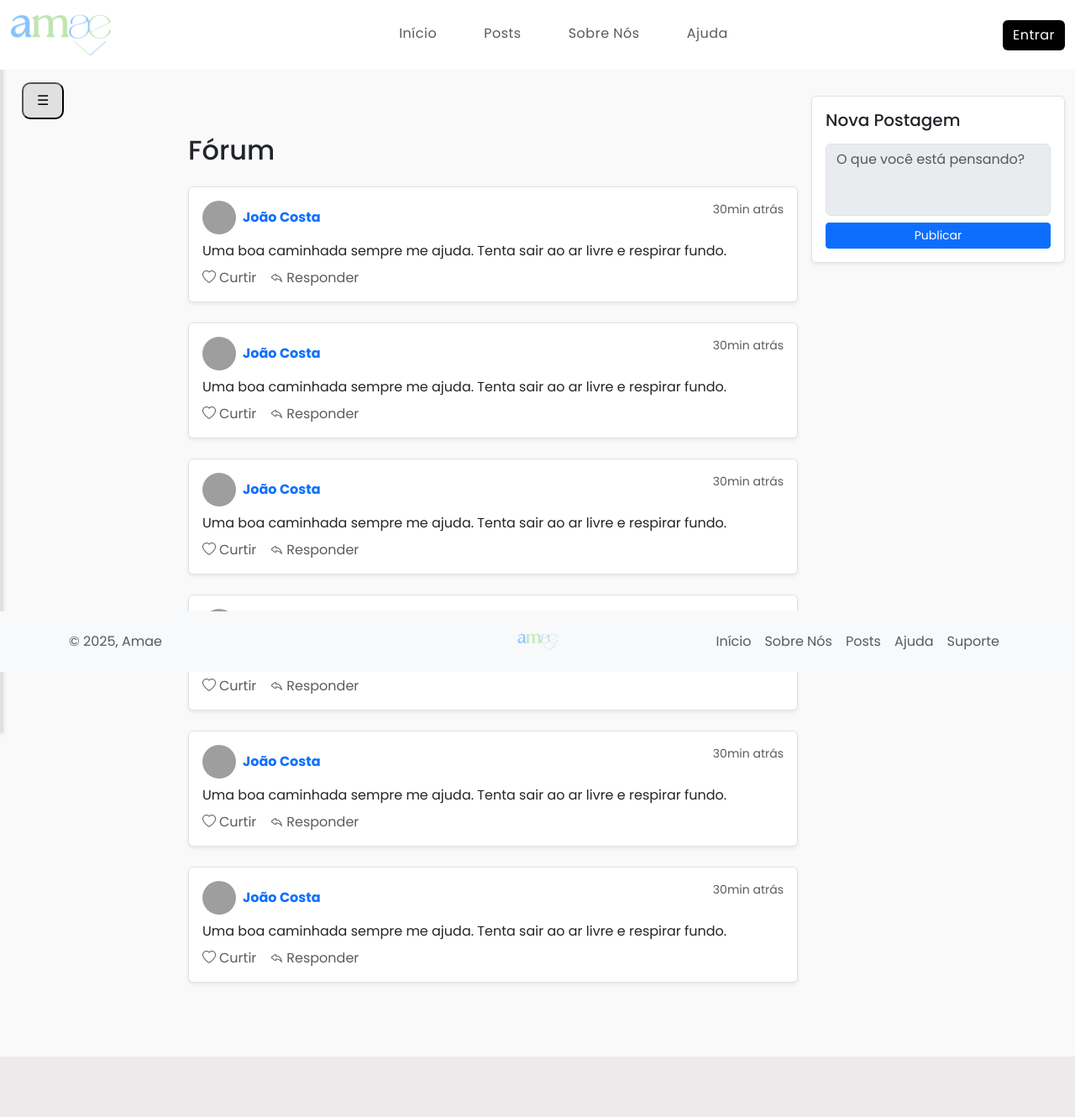
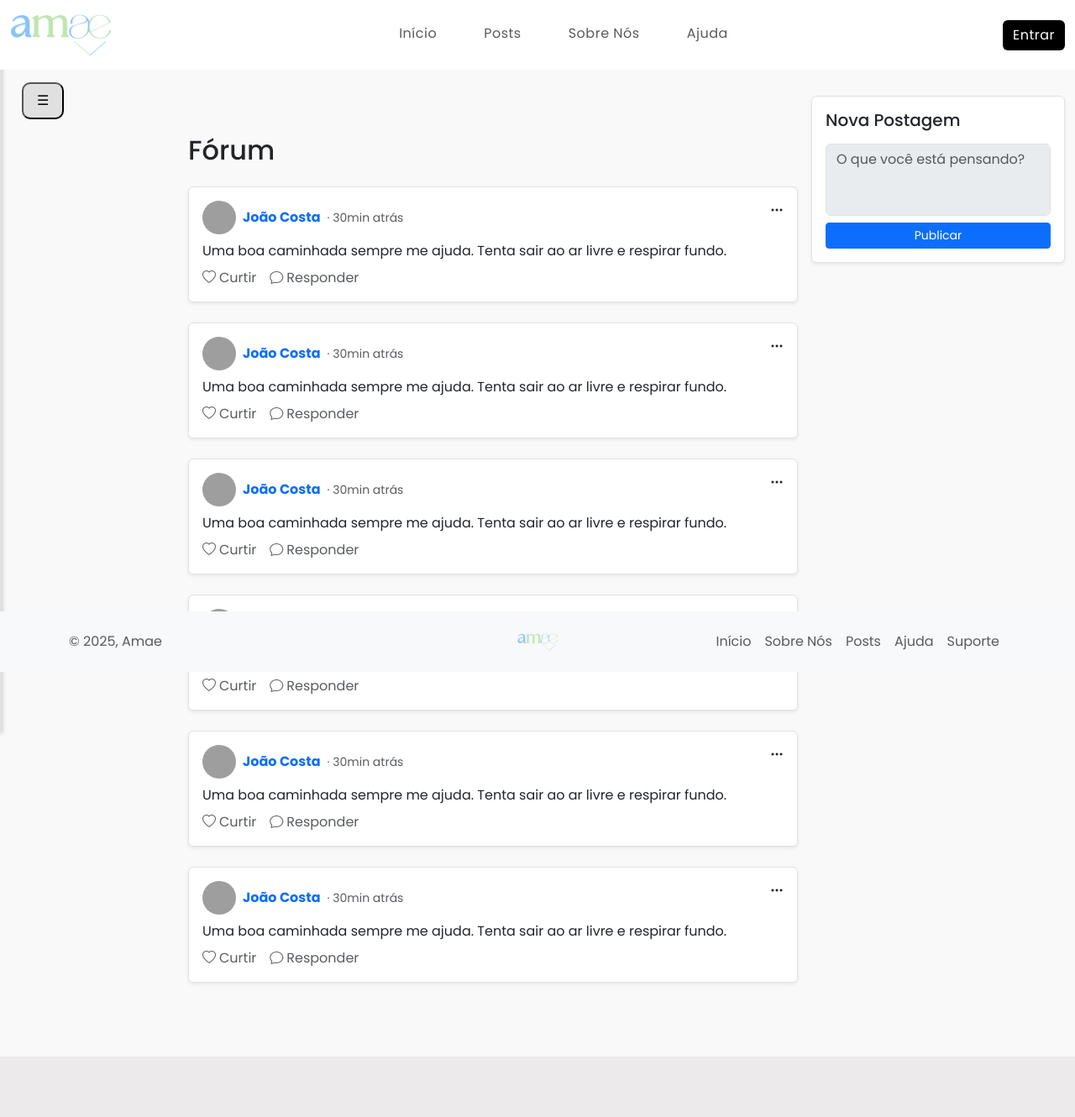
Before and after one commit to lariiscriis/ProjetoGestaoAgil, a Django app: page /forum/ in a window 1280 px wide. Shown: the whole page at 84% size. Run offline with Django 4.2, Linux system fonts and the light colour scheme; parts of the project's set-up code (start-up, migrations or seed data) failed here and were passed over; grey boxes are pictures that could not be loaded.

Commit message:
Deletar post do forum

```diff
--- a/app/templates/forum.html
+++ b/app/templates/forum.html
@@ -23,7 +23,7 @@
           </div>
 
           <div class="p-3 bg-light rounded shadow-sm border posts-sugeridos">
-          <h6 class="mb-3">Posts Sugeridos</h6>
+            <h5 class="mb-3">Posts Sugeridos</h5>
             <ul class="list-unstyled small">
               <li class="mb-2"><a href="#" class="text-decoration-none">Não aguento maissssss</a></li>
               <li class="mb-2"><a href="#" class="text-decoration-none">meu filho é aviãzinho da boca, o que fazer?</a></li>
@@ -36,10 +36,9 @@
             <button class="sidebar-toggle" onclick="toggleSidebar()">☰</button>
 
         <div class="left-sidebar p-3 text-white">
-
-        <div class="perfil-box d-flex align-items-center gap-2 mb-4">
+          <div class="perfil-box d-flex align-items-center gap-2 mb-4 mt-3">
             <img src="/static/img/default-profile.png" alt="Perfil" class="profile-pic">
-          <h6 class="mb-0">Usuário</h6>
+            <h6 class="mb-1">Usuário</h6>
           </div>
 
           <div class="d-grid gap-2">
@@ -56,17 +55,27 @@
 
         {% for i in "123456"|make_list %}
         <div class="forum-post mb-4 p-3 bg-white rounded shadow-sm border">
+
           <div class="d-flex justify-content-between align-items-start mb-2">
-          <div class="d-flex align-items-center gap-2">
+            <div class="d-flex align-items-center gap-2 flex-wrap">
               <img src="{% static 'img/default-profile.png' %}" class="rounded-circle" width="40" height="40" alt="Foto">
-            <strong class="text-primary">João Costa</strong>
+              <strong class="text-primary mb-0">João Costa</strong>
+              <small class="text-muted">· 30min atrás</small>
             </div>
-          <small class="text-muted">30min atrás</small>
+
+            <div class="dropdown">
+              <i class="bi bi-three-dots" data-bs-toggle="dropdown" style="cursor: pointer;"></i>
+              <ul class="dropdown-menu dropdown-menu-end">
+                <li><button class="dropdown-item text-danger">Apagar post</button></li>
+              </ul>
             </div>
+          </div>
+
           <p class="mb-2">Uma boa caminhada sempre me ajuda. Tenta sair ao ar livre e respirar fundo.</p>
+
           <div class="d-flex gap-3">
             <a href="#" class="text-muted text-decoration-none"><i class="bi bi-heart me-1"></i>Curtir</a>
-          <a href="#" class="text-muted text-decoration-none"><i class="bi bi-reply me-1"></i>Responder</a>
+            <a href="#" class="text-muted text-decoration-none"><i class="bi bi-chat me-1"></i>Responder</a>
           </div>
         </div>
         {% endfor %}
@@ -78,7 +87,7 @@
 
 <div id="popupComentario" class="popup-comentario d-none">
   <div class="popup-inner">
-    <textarea  placeholder="O que você está pensando?" rows="4" ></textarea>
+    <textarea placeholder="O que você está pensando?" rows="4" ></textarea>
     <div class="popup-botoes">
       <button class="btn btn-sm btn-primary">Publicar</button>
       <button class="btn btn-sm btn-secondary" onclick="fecharPopup()">Cancelar</button>
```
Also changed, not shown: app/static/css/forum.css (+3 -5 lines). Lines whose indentation alone changed are shown as unchanged.
